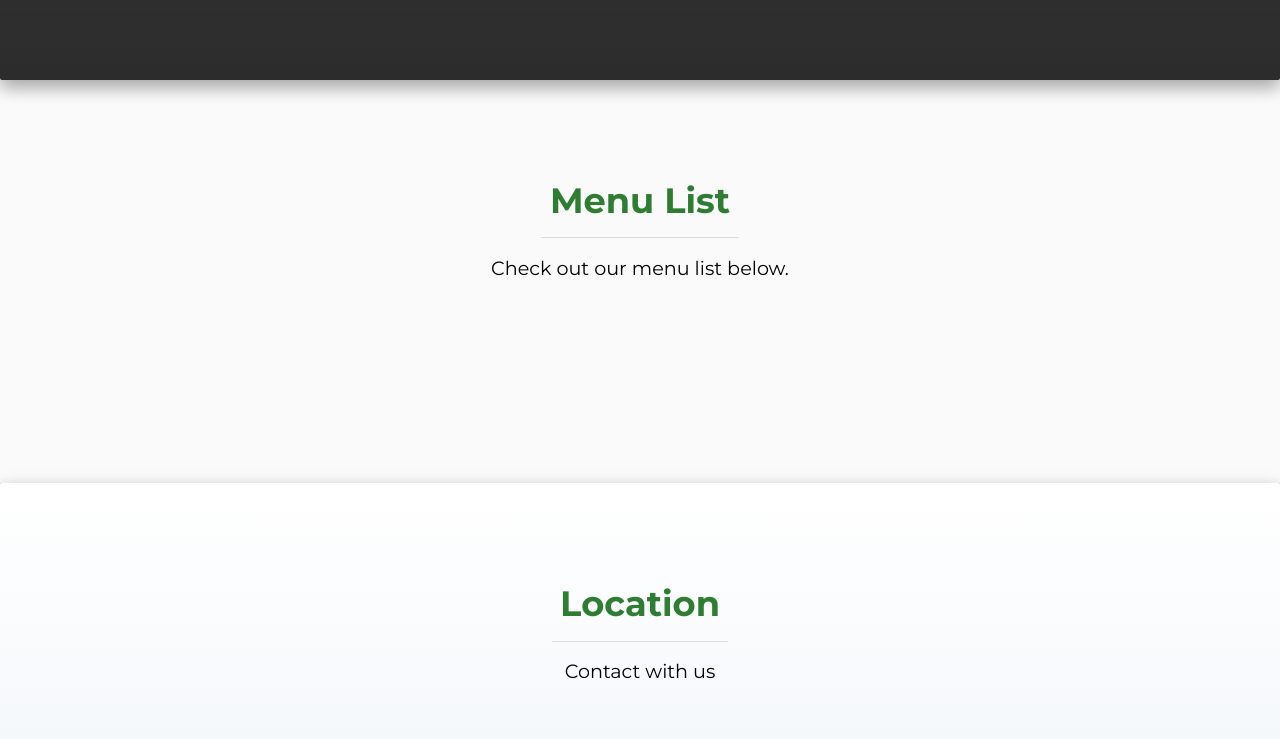
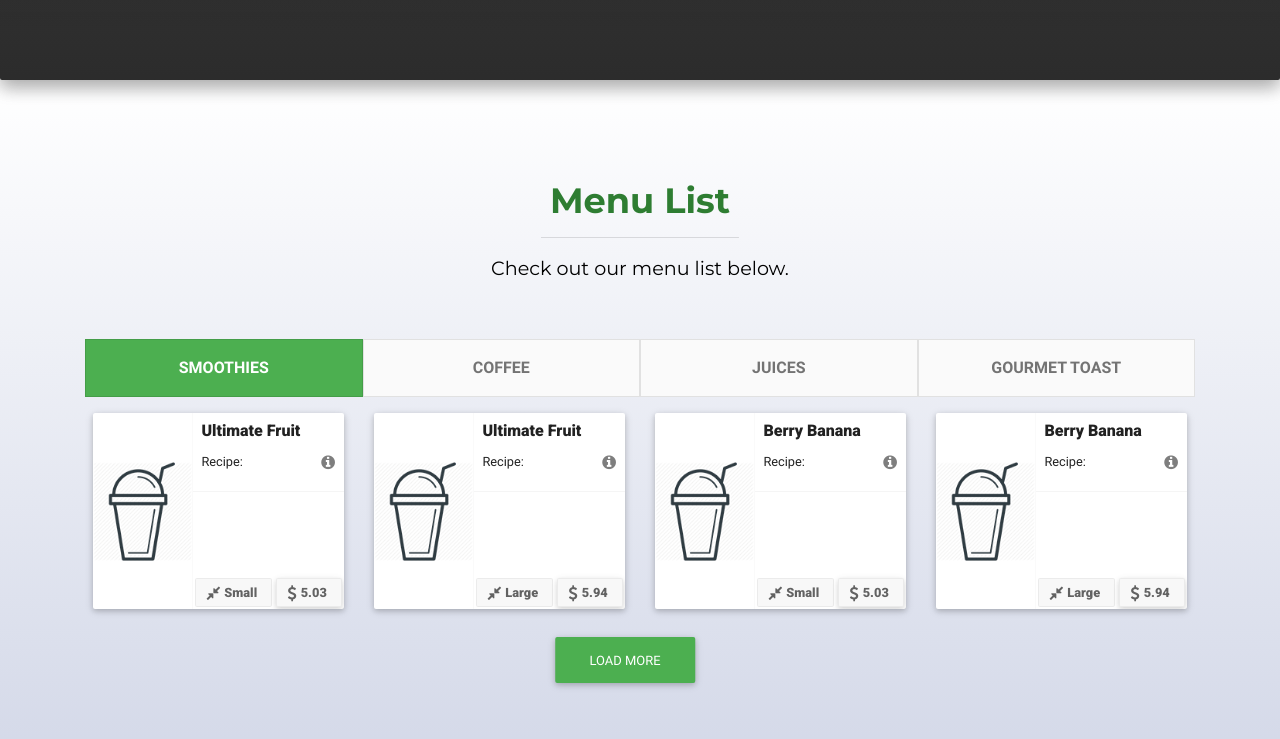
Before and after one commit to hamidpioneer/Revive-Marketing-Website, a plain HTML site: page Revive-Marketing-Website/index.html in a window 1280 px wide. Shown: the part 1579-2318 px from the top of the page. Drawn offline with Linux system fonts and the light colour scheme; no server answers.

Commit message:
source files mailed to Imran

```diff
--- a/Revive-Marketing-Website/assets/js/main.js
+++ b/Revive-Marketing-Website/assets/js/main.js
@@ -104,7 +104,8 @@ function closeRecipeHover(soul) {
 
 
 // var dataScope = "data-api.txt";
-var dataScope = "https://revivejuice.co/admin/api/data.php";
+// var dataScope = "https://revivejuice.co/admin/api/data.php"; // from online API
+var dataScope = "../../data-api.txt"; // from local storage
 
 
 // start LoadCatagoryMenu
--- a/Revive-Marketing-Website/assets/scss/style.scss
+++ b/Revive-Marketing-Website/assets/scss/style.scss
@@ -363,7 +363,7 @@ header {
   .tab-content {
     border-radius: 0.25rem;
     border-top: 0;
-    background: $colorGrayLight;
+    // background: $colorGrayLight;
 
     .bg-img-wrapper {
       .banner-wrapper {
@@ -879,6 +879,8 @@ footer {
 #menu-items {
   padding-top: 5rem;
   padding-bottom: 4rem;
+  background: #D3D8E8;
+  background: linear-gradient(white, #D3D8E8);
 
   .content-box-footer {
     background: #fafafa;
@@ -1228,7 +1230,18 @@ footer {
   }
 
   div#singleCategoryItem {
-    padding: 1rem 0 0;
+    padding: 1rem .5rem;
+    margin-bottom: 4rem;
+    position: relative;
+    &>div{
+      margin-bottom: 1rem;
+    }
+    #moreButton {
+      position: absolute;
+      bottom: -4rem;
+      left: 50%;
+      transform: translate(-50%, 0);
+    }
   }
 }
 // from menu-tab-section
@@ -2133,6 +2146,7 @@ section#apps-download-section .section-content-wrapper > .section-image {
     opacity: 0.5;
     border: 1px solid #fff;
     box-shadow: 2px 2px 8px 0 rgba(255,255,255,.12);
+    cursor: pointer;
   }
 
   .single-item-wrapper-1 {
@@ -2344,17 +2358,6 @@ section#apps-download-section .section-content-wrapper > .section-image {
 }
 // end Menu Section
 
-#menu-items div#singleCategoryItem {
-  padding-bottom: 4rem;
-  position: relative;
-}
-
-#menu-items div#singleCategoryItem div#moreButton {
-  position: absolute;
-  bottom: 0;
-  left: 50%;
-  transform: translate(-50%, 0);
-}
 // start off-canvas-menu
 
 .off-canvas-menu {
@@ -2822,7 +2825,14 @@ section.off-canvas-area {
     display: flex;
     flex-flow: row nowrap;
     flex: 1 1 auto;
+    height: 100%;
+    border-radius: 0.125rem;
+    background: #fff !important;
     position: relative;
+    transition: all .3s ease-in-out;
+    &:hover{
+      top: -2px;
+    }
   }
 
   .single-menu-card .menu-image-container {
@@ -2896,6 +2906,7 @@ section.off-canvas-area {
     border: 1px solid rgba(0,0,0,.08);
     border-radius: 0.125rem;
     background: rgba(0,0,0,.04);
+    margin: 2px;
 
     &:hover {
       border: 1px solid rgba(0,0,0,.12);
@@ -3040,11 +3051,7 @@ section.off-canvas-area {
     border: 2px solid rgba(0,0,0,.12);
   }
 
-  .single-menu-card {
-    border-radius: 0.125rem;
-    background: #fff !important;
-    margin-top: 1rem !important;
-  }
+
 
   .single-menu-card .menu-text-container .menu-details .recipe-wrapper {
     /* display:  flex; */
```
Also changed, not shown: Revive-Marketing-Website/assets/css/style.css.
